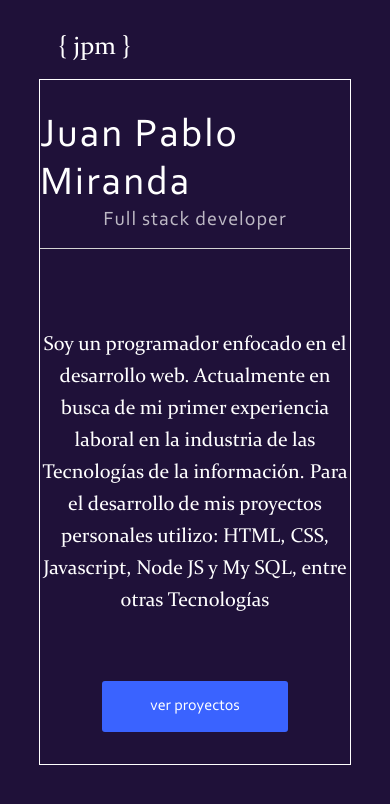
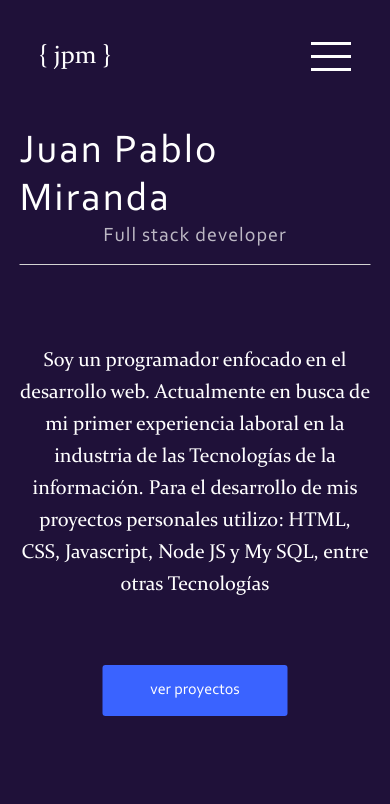
Before and after one commit to jpmsoftware/portfolio, a website: page public/home.html in a window 390 px wide. Drawn offline with Linux system fonts and the light colour scheme.

Commit message:
responsive

```diff
--- a/public/css/styles.css
+++ b/public/css/styles.css
@@ -32,6 +32,17 @@ body {
     width: 70%;
     margin: 0 auto;
     padding: 2rem 0;
+}
+
+#burger {
+    display: none;
+}
+
+#burger div {
+    width: 40px;
+    height: 3px;
+    margin: 10px 0;
+    background-color: #fff;
 }
 
 .logo {
@@ -271,13 +282,20 @@ textarea {
         display: none;
     }
 
+    .nav-bar {
+        width: 80%;
+    }
+
     body {
 
     }
 
+    #burger {
+        display: inline-block;
+    }
+
     .container {
-        width: 80%;
-        border: 1px solid white;
+        width: 90%;
     }
 }
 
--- a/public/home.html
+++ b/public/home.html
@@ -15,6 +15,11 @@
             <li class="menu-item"><a href="./acerca.html" class="link">Acerca</a></li>
             <li class="menu-item"><a href="./contacto.html" class="link">Contacto</a></li>
         </ul>
+        <div id="burger">
+            <div></div>
+            <div></div>
+            <div></div>
+        </div>
     </nav>
 
     <div class="container center-h-v">
```
